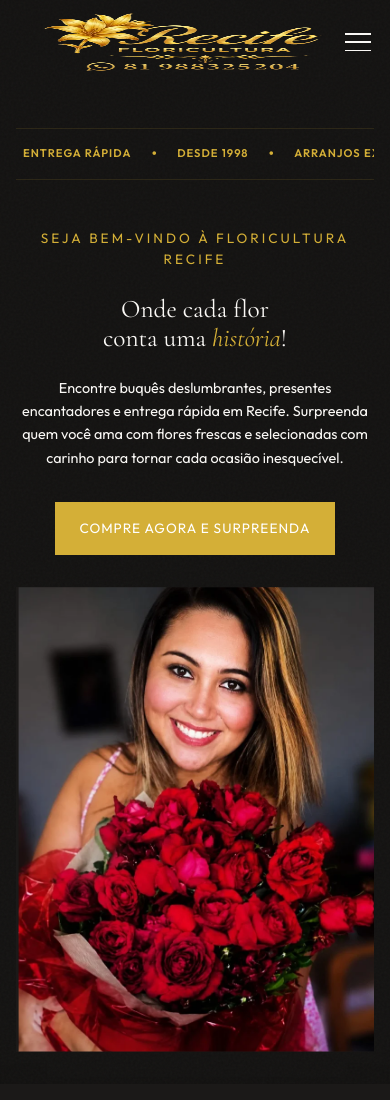
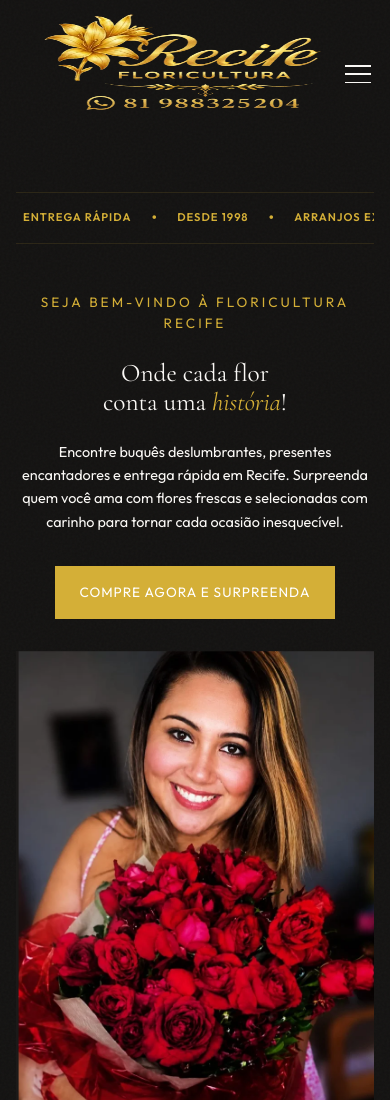
Before and after one commit to gabrielfeliix/floricultura-site, a website: page index.html in a window 390 px wide. Shown: the top 1100 px of the page. Drawn offline with nearby package versions, Linux system fonts and the light colour scheme.

Commit message:
style: esticar a logo verticalmente e horizontalmente no mobile e focar no espacamento inferior

```diff
--- a/styles.css
+++ b/styles.css
@@ -1792,12 +1792,13 @@ img {
     .logo {
         margin-left: 1.5rem; /* AJUSTE AQUI: Margem esquerda do logo no Celular/Mobile */
         width: 80%;
+        margin-bottom: 1.5rem; /* Foque no bottom da logo */
     }
 
     .logo-img {
         width: 100%;
-        height: 60px; /* Mantém a altura restrita mas deforma horizontalmente */
-        object-fit: fill; /* Deforma/estica a imagem para preencher toda a largura */
+        height: 100px; /* Estica a logo verticalmente */
+        object-fit: fill; /* Deforma/estica a imagem tanto horizontal quanto verticalmente */
     }
 
     /* Hero */
```
